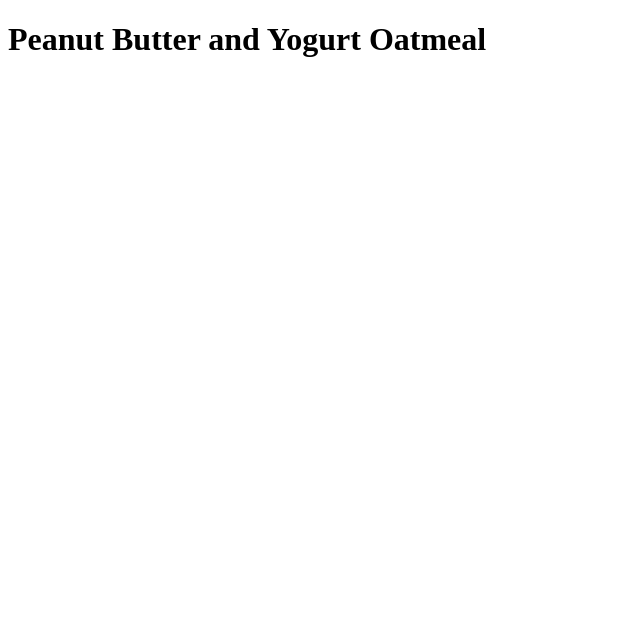
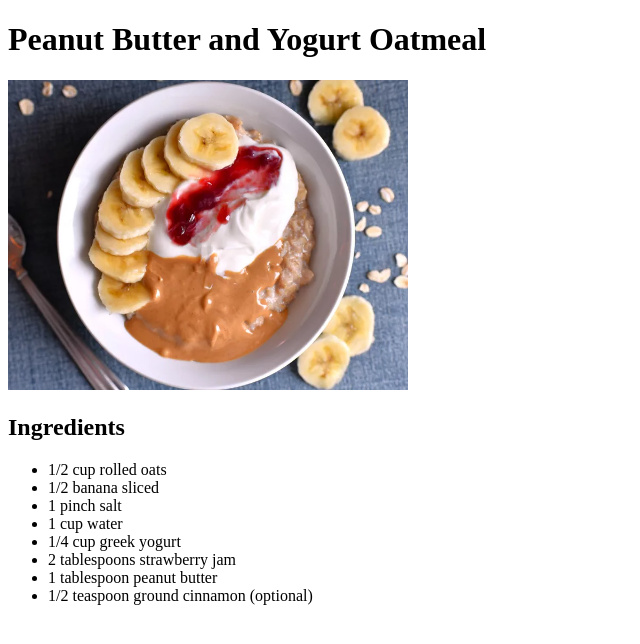
Before and after one commit to shahriarh4352/odin-recipes, a plain HTML site: page recipes/oatmeal.html in a window 1280 px wide. Shown: the whole page, without its empty margins (0-640 px from the left). Drawn offline with Linux system fonts and the light colour scheme.

Commit message:
developing oatmeal recipe page

```diff
--- a/recipes/oatmeal.html
+++ b/recipes/oatmeal.html
@@ -7,5 +7,17 @@
 </head>
 <body>
     <h1>Peanut Butter and Yogurt Oatmeal</h1>
+    <img src="../images/oatmeal.jpg" width="400" height="310">
+    <h2>Ingredients</h2>
+    <ul>
+        <li>1/2 cup rolled oats</li>
+        <li>1/2 banana sliced</li>
+        <li>1 pinch salt</li>
+        <li>1 cup water</li>
+        <li>1/4 cup greek yogurt</li>
+        <li>2 tablespoons strawberry jam</li>
+        <li>1 tablespoon peanut butter</li>
+        <li>1/2 teaspoon ground cinnamon (optional)</li>
+    </ul>
 </body>
 </html>
```
Also changed, not shown: images/oatmeal.jpg (added).
